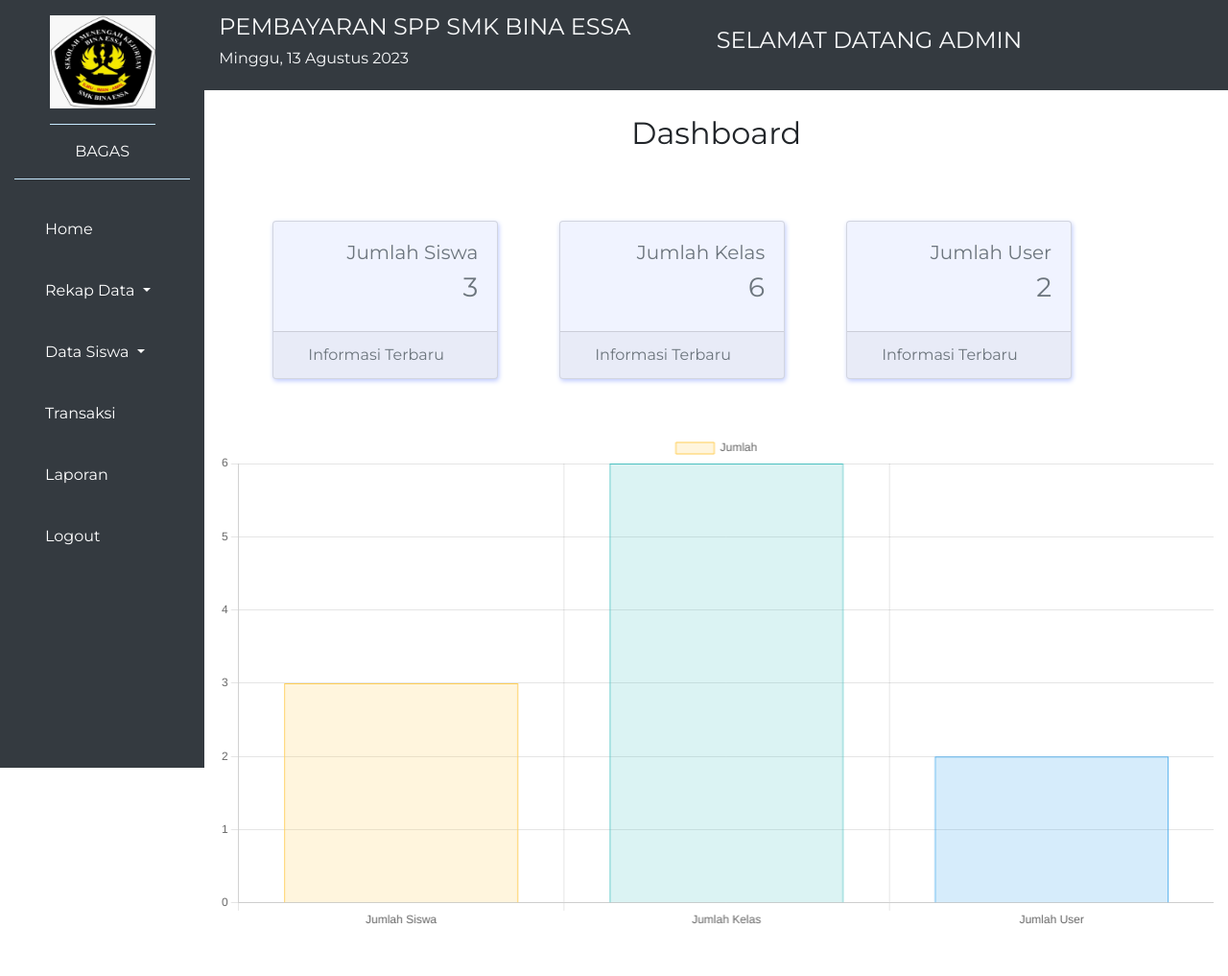
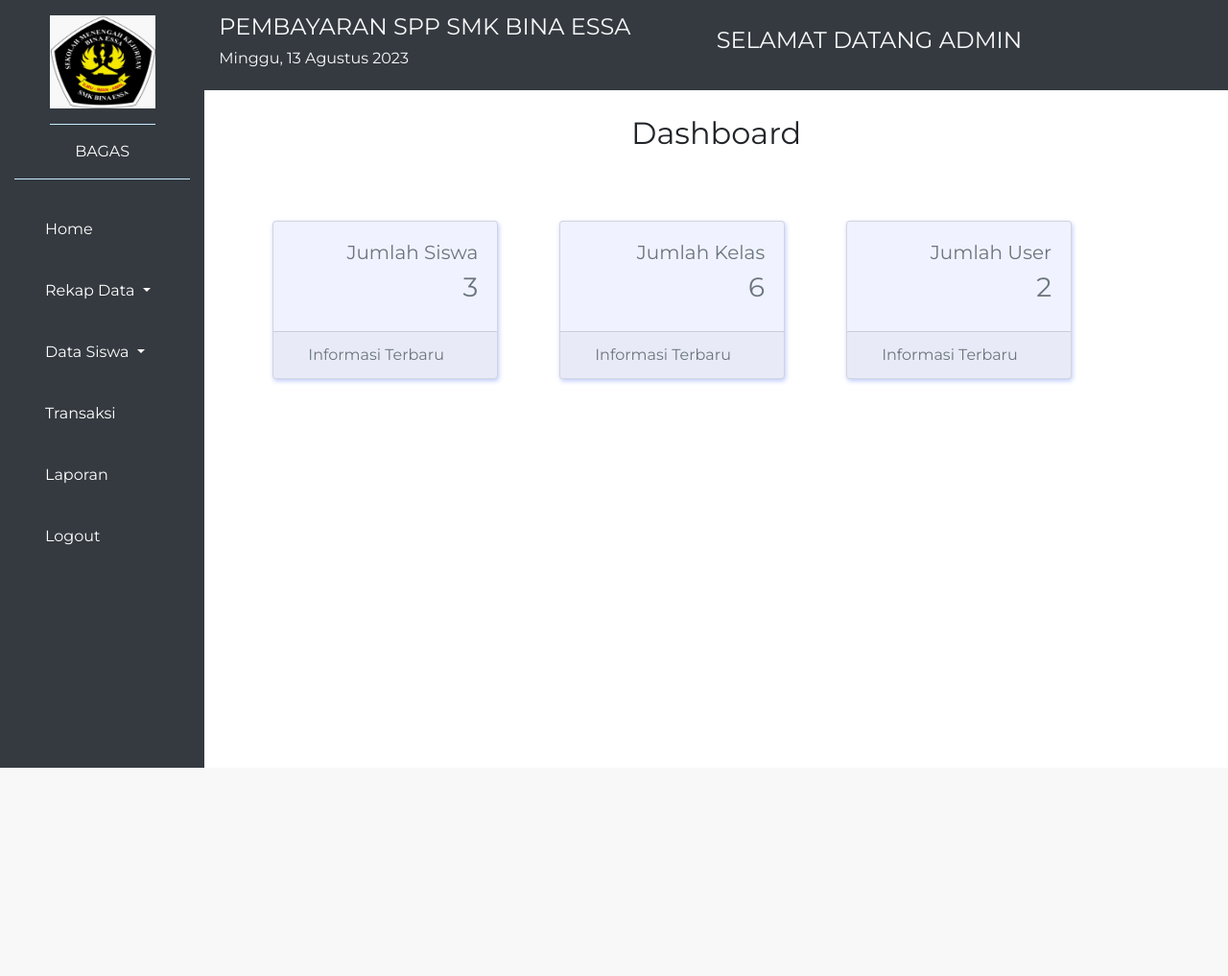
Before and after one commit to mahesafy/SPP-WEB-CSA, a PHP site: page /system/admin/home.php in a window 1280 px wide. Shown: the whole page at 96% size. After the commit the page ends 800 px from the top, so only its background shows below. Run offline with PHP 8.4, Linux system fonts and the light colour scheme; a user stored in the database is signed in; data comes from the database, SQL or seed files in the repository; some libraries are stand-ins or nearby versions.

Commit message:
Update home.php

```diff
--- a/system/admin/home.php
+++ b/system/admin/home.php
@@ -99,13 +99,13 @@ require '../view/nav-admin.php';
                     </div>
                 </div>
                 <!-- Tambahkan elemen canvas untuk grafik -->
-                <canvas id="barChart" width="50" height="25"></canvas>
+                <!-- <canvas id="barChart" width="50" height="25"></canvas> -->
             </div>
         </div>
     </div>
 
 </section>
-
+<!--
 <script>
     document.addEventListener("DOMContentLoaded", function() {
         // Ambil elemen canvas grafik
@@ -157,7 +157,7 @@ require '../view/nav-admin.php';
             options: options,
         });
     });
-</script>
+</script> -->
 <!--
 <div class="container-fluid">
     <br>
```
